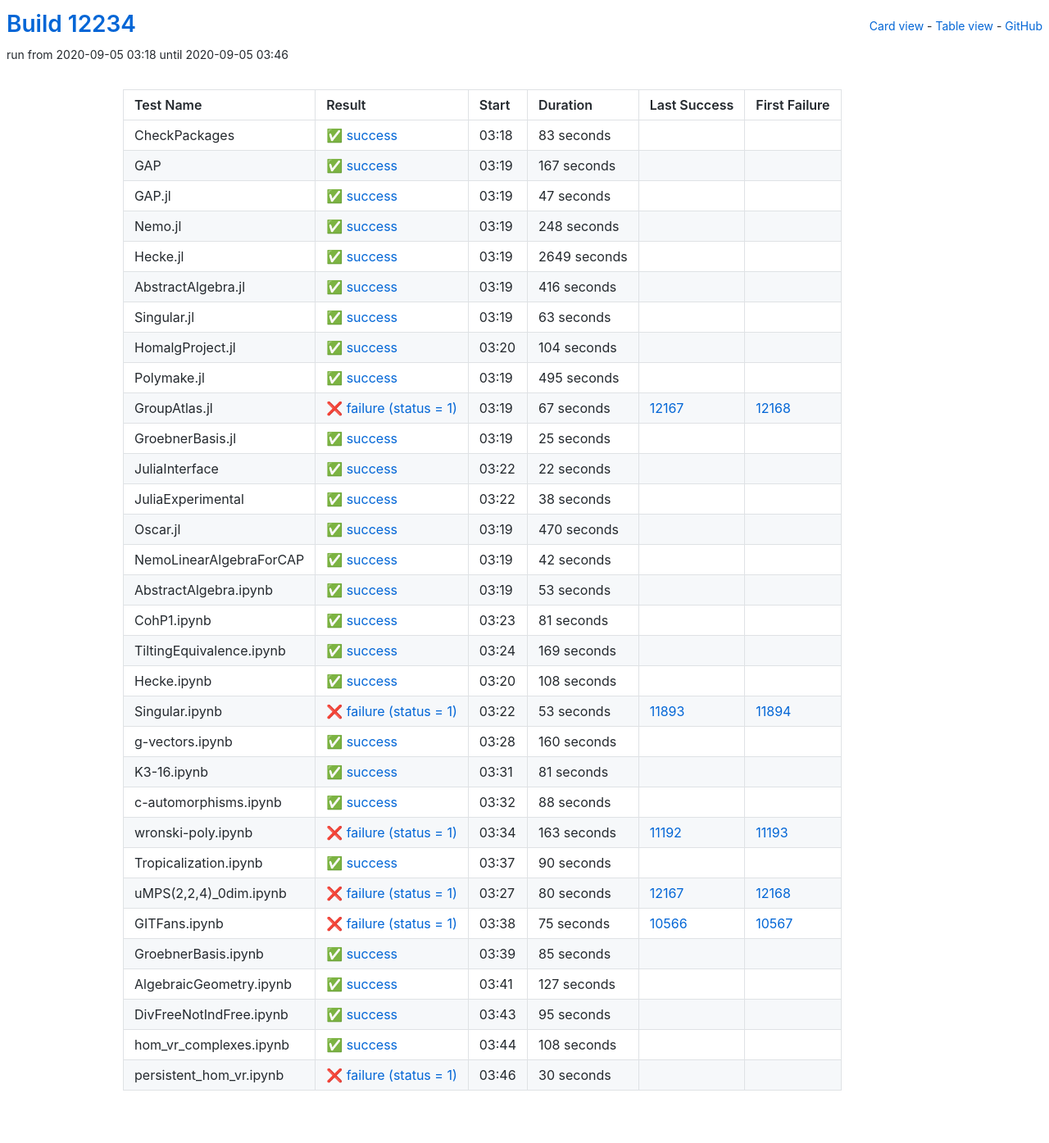
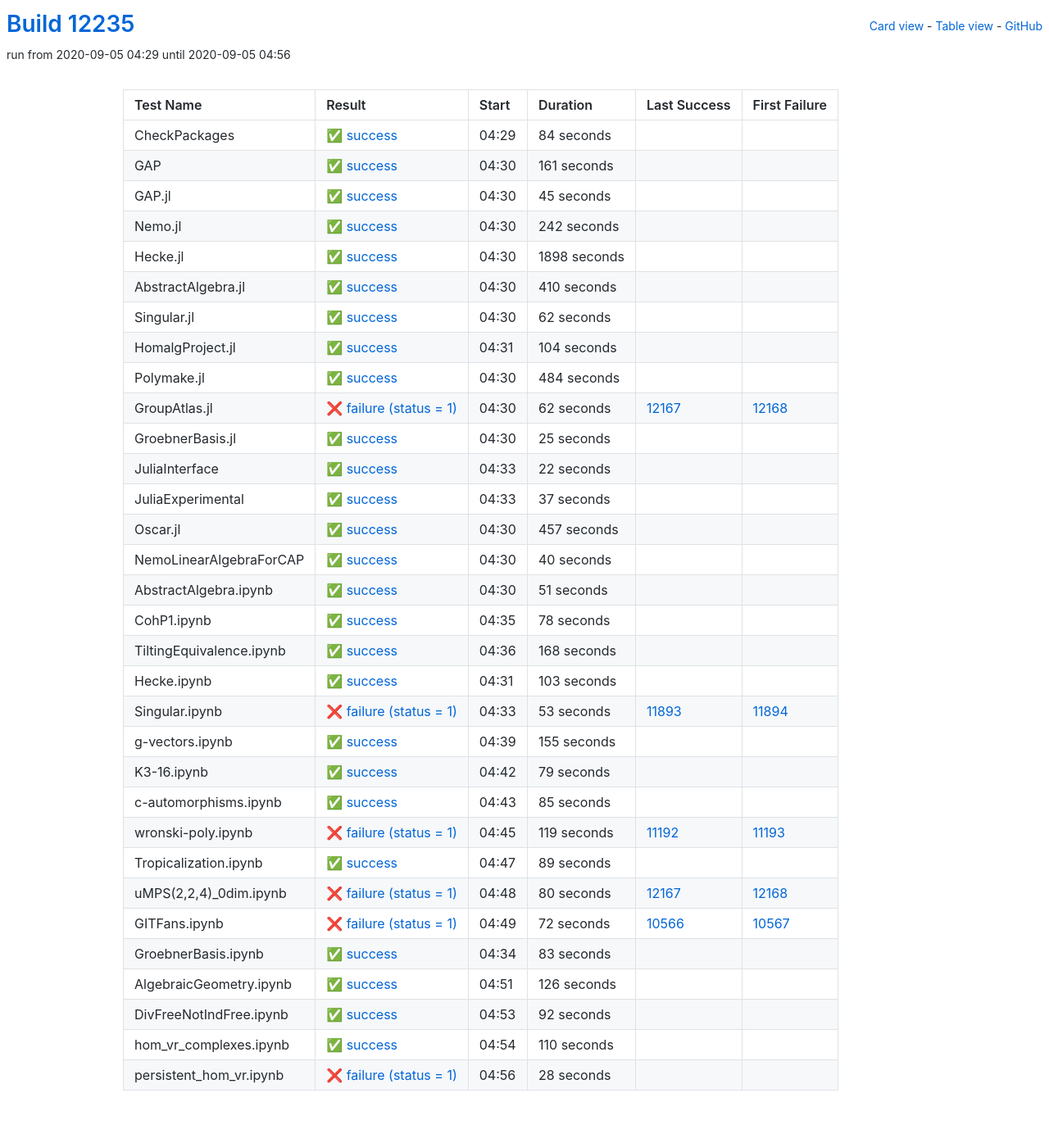
Before and after one commit to oscar-system/oscar-ci-status, a Jekyll site: the page built from table.html, in a window 1280 px wide. Shown: the whole page at 82% size. Built offline with Jekyll 4.4.1, drawn with Linux system fonts in a browser that asks for light colours.

Commit message:
Build #12235

```diff
--- a/_data/ci.yml
+++ b/_data/ci.yml
@@ -1,6 +1,6 @@
 ---
-build: 12234
-build_url: https://oscarci.mathematik.uni-kl.de/job/oscar/12234/
+build: 12235
+build_url: https://oscarci.mathematik.uni-kl.de/job/oscar/12235/
 job: oscar
 organization: oscar-system
 repo: oscar-ci-status
@@ -8,92 +8,92 @@ repourl: https://github.com/oscar-system/oscar-ci-status
 tests:
 - name: CheckPackages
   id: checkpackages
-  log: https://oscarci.mathematik.uni-kl.de/job/oscar/12234/artifact/logs/build-12234/CheckPackages.log
-  start: 2020-09-05 03:18
+  log: https://oscarci.mathematik.uni-kl.de/job/oscar/12235/artifact/logs/build-12235/CheckPackages.log
+  start: 2020-09-05 04:29
   success: true
   exitcode: 0
   status: success
-  duration: 83
+  duration: 84
   last_success: false
   last_success_url:
   first_failure: false
   first_failure_url:
 - name: GAP
   id: gap
-  log: https://oscarci.mathematik.uni-kl.de/job/oscar/12234/artifact/logs/build-12234/GAP.log
-  start: 2020-09-05 03:19
+  log: https://oscarci.mathematik.uni-kl.de/job/oscar/12235/artifact/logs/build-12235/GAP.log
+  start: 2020-09-05 04:30
   success: true
   exitcode: 0
   status: success
-  duration: 167
+  duration: 161
   last_success: false
   last_success_url:
   first_failure: false
   first_failure_url:
 - name: GAP.jl
   id: gap-jl
-  log: https://oscarci.mathematik.uni-kl.de/job/oscar/12234/artifact/logs/build-12234/GAP.jl.log
-  start: 2020-09-05 03:19
+  log: https://oscarci.mathematik.uni-kl.de/job/oscar/12235/artifact/logs/build-12235/GAP.jl.log
+  start: 2020-09-05 04:30
   success: true
   exitcode: 0
   status: success
-  duration: 47
+  duration: 45
   last_success: false
   last_success_url:
   first_failure: false
   first_failure_url:
 - name: Nemo.jl
   id: nemo-jl
-  log: https://oscarci.mathematik.uni-kl.de/job/oscar/12234/artifact/logs/build-12234/Nemo.jl.log
-  start: 2020-09-05 03:19
+  log: https://oscarci.mathematik.uni-kl.de/job/oscar/12235/artifact/logs/build-12235/Nemo.jl.log
+  start: 2020-09-05 04:30
   success: true
   exitcode: 0
   status: success
-  duration: 248
+  duration: 242
   last_success: false
   last_success_url:
   first_failure: false
   first_failure_url:
 - name: Hecke.jl
   id: hecke-jl
-  log: https://oscarci.mathematik.uni-kl.de/job/oscar/12234/artifact/logs/build-12234/Hecke.jl.log
-  start: 2020-09-05 03:19
+  log: https://oscarci.mathematik.uni-kl.de/job/oscar/12235/artifact/logs/build-12235/Hecke.jl.log
+  start: 2020-09-05 04:30
   success: true
   exitcode: 0
   status: success
-  duration: 2649
+  duration: 1898
   last_success: false
   last_success_url:
   first_failure: false
   first_failure_url:
 - name: AbstractAlgebra.jl
   id: abstractalgebra-jl
-  log: https://oscarci.mathematik.uni-kl.de/job/oscar/12234/artifact/logs/build-12234/AbstractAlgebra.jl.log
-  start: 2020-09-05 03:19
+  log: https://oscarci.mathematik.uni-kl.de/job/oscar/12235/artifact/logs/build-12235/AbstractAlgebra.jl.log
+  start: 2020-09-05 04:30
   success: true
   exitcode: 0
   status: success
-  duration: 416
+  duration: 410
   last_success: false
   last_success_url:
   first_failure: false
   first_failure_url:
 - name: Singular.jl
   id: singular-jl
-  log: https://oscarci.mathematik.uni-kl.de/job/oscar/12234/artifact/logs/build-12234/Singular.jl.log
-  start: 2020-09-05 03:19
+  log: https://oscarci.mathematik.uni-kl.de/job/oscar/12235/artifact/logs/build-12235/Singular.jl.log
+  start: 2020-09-05 04:30
   success: true
   exitcode: 0
   status: success
-  duration: 63
+  duration: 62
   last_success: false
   last_success_url:
   first_failure: false
   first_failure_url:
 - name: HomalgProject.jl
   id: homalgproject-jl
-  log: https://oscarci.mathematik.uni-kl.de/job/oscar/12234/artifact/logs/build-12234/HomalgProject.jl.log
-  start: 2020-09-05 03:20
+  log: https://oscarci.mathematik.uni-kl.de/job/oscar/12235/artifact/logs/build-12235/HomalgProject.jl.log
+  start: 2020-09-05 04:31
   success: true
   exitcode: 0
   status: success
@@ -104,32 +104,32 @@ tests:
   first_failure_url:
 - name: Polymake.jl
   id: polymake-jl
-  log: https://oscarci.mathematik.uni-kl.de/job/oscar/12234/artifact/logs/build-12234/Polymake.jl.log
-  start: 2020-09-05 03:19
+  log: https://oscarci.mathematik.uni-kl.de/job/oscar/12235/artifact/logs/build-12235/Polymake.jl.log
+  start: 2020-09-05 04:30
   success: true
   exitcode: 0
   status: success
-  duration: 495
+  duration: 484
   last_success: false
   last_success_url:
   first_failure: false
   first_failure_url:
 - name: GroupAtlas.jl
   id: groupatlas-jl
-  log: https://oscarci.mathematik.uni-kl.de/job/oscar/12234/artifact/logs/build-12234/GroupAtlas.jl.log
-  start: 2020-09-05 03:19
+  log: https://oscarci.mathematik.uni-kl.de/job/oscar/12235/artifact/logs/build-12235/GroupAtlas.jl.log
+  start: 2020-09-05 04:30
   success: false
   exitcode: 1
   status: failure
-  duration: 67
+  duration: 62
   last_success: 12167
   last_success_url: https://oscarci.mathematik.uni-kl.de/job/oscar/12167/
   first_failure: 12168
   first_failure_url: https://oscarci.mathematik.uni-kl.de/job/oscar/12168/
 - name: GroebnerBasis.jl
   id: groebnerbasis-jl
-  log: https://oscarci.mathematik.uni-kl.de/job/oscar/12234/artifact/logs/build-12234/GroebnerBasis.jl.log
-  start: 2020-09-05 03:19
+  log: https://oscarci.mathematik.uni-kl.de/job/oscar/12235/artifact/logs/build-12235/GroebnerBasis.jl.log
+  start: 2020-09-05 04:30
   success: true
   exitcode: 0
   status: success
@@ -140,8 +140,8 @@ tests:
   first_failure_url:
 - name: JuliaInterface
   id: juliainterface
-  log: https://oscarci.mathematik.uni-kl.de/job/oscar/12234/artifact/logs/build-12234/JuliaInterface.log
-  start: 2020-09-05 03:22
+  log: https://oscarci.mathematik.uni-kl.de/job/oscar/12235/artifact/logs/build-12235/JuliaInterface.log
+  start: 2020-09-05 04:33
   success: true
   exitcode: 0
   status: success
@@ -152,92 +152,92 @@ tests:
   first_failure_url:
 - name: JuliaExperimental
   id: juliaexperimental
-  log: https://oscarci.mathematik.uni-kl.de/job/oscar/12234/artifact/logs/build-12234/JuliaExperimental.log
-  start: 2020-09-05 03:22
+  log: https://oscarci.mathematik.uni-kl.de/job/oscar/12235/artifact/logs/build-12235/JuliaExperimental.log
+  start: 2020-09-05 04:33
   success: true
   exitcode: 0
   status: success
-  duration: 38
+  duration: 37
   last_success: false
   last_success_url:
   first_failure: false
   first_failure_url:
 - name: Oscar.jl
   id: oscar-jl
-  log: https://oscarci.mathematik.uni-kl.de/job/oscar/12234/artifact/logs/build-12234/Oscar.jl.log
-  start: 2020-09-05 03:19
+  log: https://oscarci.mathematik.uni-kl.de/job/oscar/12235/artifact/logs/build-12235/Oscar.jl.log
+  start: 2020-09-05 04:30
   success: true
   exitcode: 0
   status: success
-  duration: 470
+  duration: 457
   last_success: false
   last_success_url:
   first_failure: false
   first_failure_url:
 - name: NemoLinearAlgebraForCAP
   id: nemolinearalgebraforcap
-  log: https://oscarci.mathematik.uni-kl.de/job/oscar/12234/artifact/logs/build-12234/NemoLinearAlgebraForCAP.log
-  start: 2020-09-05 03:19
+  log: https://oscarci.mathematik.uni-kl.de/job/oscar/12235/artifact/logs/build-12235/NemoLinearAlgebraForCAP.log
+  start: 2020-09-05 04:30
   success: true
   exitcode: 0
   status: success
-  duration: 42
+  duration: 40
   last_success: false
   last_success_url:
   first_failure: false
   first_failure_url:
 - name: AbstractAlgebra.ipynb
   id: abstractalgebra-ipynb
-  log: https://oscarci.mathematik.uni-kl.de/job/oscar/12234/artifact/logs/build-12234/AbstractAlgebra.ipynb.log
-  start: 2020-09-05 03:19
+  log: https://oscarci.mathematik.uni-kl.de/job/oscar/12235/artifact/logs/build-12235/AbstractAlgebra.ipynb.log
+  start: 2020-09-05 04:30
   success: true
   exitcode: 0
   status: success
-  duration: 53
+  duration: 51
   last_success: false
   last_success_url:
   first_failure: false
   first_failure_url:
 - name: CohP1.ipynb
   id: cohp1-ipynb
-  log: https://oscarci.mathematik.uni-kl.de/job/oscar/12234/artifact/logs/build-12234/CohP1.ipynb.log
-  start: 2020-09-05 03:23
+  log: https://oscarci.mathematik.uni-kl.de/job/oscar/12235/artifact/logs/build-12235/CohP1.ipynb.log
+  start: 2020-09-05 04:35
   success: true
   exitcode: 0
   status: success
-  duration: 81
+  duration: 78
   last_success: false
   last_success_url:
   first_failure: false
   first_failure_url:
 - name: TiltingEquivalence.ipynb
   id: tiltingequivalence-ipynb
-  log: https://oscarci.mathematik.uni-kl.de/job/oscar/12234/artifact/logs/build-12234/TiltingEquivalence.ipynb.log
-  start: 2020-09-05 03:24
+  log: https://oscarci.mathematik.uni-kl.de/job/oscar/12235/artifact/logs/build-12235/TiltingEquivalence.ipynb.log
+  start: 2020-09-05 04:36
   success: true
   exitcode: 0
   status: success
-  duration: 169
+  duration: 168
   last_success: false
   last_success_url:
   first_failure: false
   first_failure_url:
 - name: Hecke.ipynb
   id: hecke-ipynb
-  log: https://oscarci.mathematik.uni-kl.de/job/oscar/12234/artifact/logs/build-12234/Hecke.ipynb.log
-  start: 2020-09-05 03:20
+  log: https://oscarci.mathematik.uni-kl.de/job/oscar/12235/artifact/logs/build-12235/Hecke.ipynb.log
+  start: 2020-09-05 04:31
   success: true
   exitcode: 0
   status: success
-  duration: 108
+  duration: 103
   last_success: false
   last_success_url:
   first_failure: false
   first_failure_url:
 - name: Singular.ipynb
   id: singular-ipynb
-  log: https://oscarci.mathematik.uni-kl.de/job/oscar/12234/artifact/logs/build-12234/Singular.ipynb.log
-  start: 2020-09-05 03:22
+  log: https://oscarci.mathematik.uni-kl.de/job/oscar/12235/artifact/logs/build-12235/Singular.ipynb.log
+  start: 2020-09-05 04:33
   success: false
   exitcode: 1
   status: failure
@@ -248,68 +248,68 @@ tests:
   first_failure_url: https://oscarci.mathematik.uni-kl.de/job/oscar/11894/
 - name: g-vectors.ipynb
   id: g-vectors-ipynb
-  log: https://oscarci.mathematik.uni-kl.de/job/oscar/12234/artifact/logs/build-12234/g-vectors.ipynb.log
-  start: 2020-09-05 03:28
+  log: https://oscarci.mathematik.uni-kl.de/job/oscar/12235/artifact/logs/build-12235/g-vectors.ipynb.log
+  start: 2020-09-05 04:39
   success: true
   exitcode: 0
   status: success
-  duration: 160
+  duration: 155
   last_success: false
   last_success_url:
   first_failure: false
   first_failure_url:
 - name: K3-16.ipynb
   id: k3-16-ipynb
-  log: https://oscarci.mathematik.uni-kl.de/job/oscar/12234/artifact/logs/build-12234/K3-16.ipynb.log
-  start: 2020-09-05 03:31
+  log: https://oscarci.mathematik.uni-kl.de/job/oscar/12235/artifact/logs/build-12235/K3-16.ipynb.log
+  start: 2020-09-05 04:42
   success: true
   exitcode: 0
   status: success
-  duration: 81
+  duration: 79
   last_success: false
   last_success_url:
   first_failure: false
   first_failure_url:
 - name: c-automorphisms.ipynb
   id: c-automorphisms-ipynb
-  log: https://oscarci.mathematik.uni-kl.de/job/oscar/12234/artifact/logs/build-12234/c-automorphisms.ipynb.log
-  start: 2020-09-05 03:32
+  log: https://oscarci.mathematik.uni-kl.de/job/oscar/12235/artifact/logs/build-12235/c-automorphisms.ipynb.log
+  start: 2020-09-05 04:43
   success: true
   exitcode: 0
   status: success
-  duration: 88
+  duration: 85
   last_success: false
   last_success_url:
   first_failure: false
   first_failure_url:
 - name: wronski-poly.ipynb
   id: wronski-poly-ipynb
-  log: https://oscarci.mathematik.uni-kl.de/job/oscar/12234/artifact/logs/build-12234/wronski-poly.ipynb.log
-  start: 2020-09-05 03:34
+  log: https://oscarci.mathematik.uni-kl.de/job/oscar/12235/artifact/logs/build-12235/wronski-poly.ipynb.log
+  start: 2020-09-05 04:45
   success: false
   exitcode: 1
   status: failure
-  duration: 163
+  duration: 119
   last_success: 11192
   last_success_url: https://oscarci.mathematik.uni-kl.de/job/oscar/11192/
   first_failure: 11193
   first_failure_url: https://oscarci.mathematik.uni-kl.de/job/oscar/11193/
 - name: Tropicalization.ipynb
   id: tropicalization-ipynb
-  log: https://oscarci.mathematik.uni-kl.de/job/oscar/12234/artifact/logs/build-12234/Tropicalization.ipynb.log
-  start: 2020-09-05 03:37
+  log: https://oscarci.mathematik.uni-kl.de/job/oscar/12235/artifact/logs/build-12235/Tropicalization.ipynb.log
+  start: 2020-09-05 04:47
   success: true
   exitcode: 0
   status: success
-  duration: 90
+  duration: 89
   last_success: false
   last_success_url:
   first_failure: false
   first_failure_url:
 - name: uMPS(2,2,4)_0dim.ipynb
   id: umps-2-2-4-0dim-ipynb
-  log: https://oscarci.mathematik.uni-kl.de/job/oscar/12234/artifact/logs/build-12234/uMPS-2-2-4-_0dim.ipynb.log
-  start: 2020-09-05 03:27
+  log: https://oscarci.mathematik.uni-kl.de/job/oscar/12235/artifact/logs/build-12235/uMPS-2-2-4-_0dim.ipynb.log
+  start: 2020-09-05 04:48
   success: false
   exitcode: 1
   status: failure
@@ -320,72 +320,72 @@ tests:
   first_failure_url: https://oscarci.mathematik.uni-kl.de/job/oscar/12168/
 - name: GITFans.ipynb
   id: gitfans-ipynb
-  log: https://oscarci.mathematik.uni-kl.de/job/oscar/12234/artifact/logs/build-12234/GITFans.ipynb.log
-  start: 2020-09-05 03:38
+  log: https://oscarci.mathematik.uni-kl.de/job/oscar/12235/artifact/logs/build-12235/GITFans.ipynb.log
+  start: 2020-09-05 04:49
   success: false
   exitcode: 1
   status: failure
-  duration: 75
+  duration: 72
   last_success: 10566
   last_success_url: https://oscarci.mathematik.uni-kl.de/job/oscar/10566/
   first_failure: 10567
   first_failure_url: https://oscarci.mathematik.uni-kl.de/job/oscar/10567/
 - name: GroebnerBasis.ipynb
   id: groebnerbasis-ipynb
-  log: https://oscarci.mathematik.uni-kl.de/job/oscar/12234/artifact/logs/build-12234/GroebnerBasis.ipynb.log
-  start: 2020-09-05 03:39
+  log: https://oscarci.mathematik.uni-kl.de/job/oscar/12235/artifact/logs/build-12235/GroebnerBasis.ipynb.log
+  start: 2020-09-05 04:34
   success: true
   exitcode: 0
   status: success
-  duration: 85
+  duration: 83
   last_success: false
   last_success_url:
   first_failure: false
   first_failure_url:
 - name: AlgebraicGeometry.ipynb
   id: algebraicgeometry-ipynb
-  log: https://oscarci.mathematik.uni-kl.de/job/oscar/12234/artifact/logs/build-12234/AlgebraicGeometry.ipynb.log
-  start: 2020-09-05 03:41
+  log: https://oscarci.mathematik.uni-kl.de/job/oscar/12235/artifact/logs/build-12235/AlgebraicGeometry.ipynb.log
+  start: 2020-09-05 04:51
   success: true
   exitcode: 0
   status: success
-  duration: 127
+  duration: 126
   last_success: false
   last_success_url:
   first_failure: false
   first_failure_url:
 - name: DivFreeNotIndFree.ipynb
   id: divfreenotindfree-ipynb
-  log: https://oscarci.mathematik.uni-kl.de/job/oscar/12234/artifact/logs/build-12234/DivFreeNotIndFree.ipynb.log
-  start: 2020-09-05 03:43
+  log: https://oscarci.mathematik.uni-kl.de/job/oscar/12235/artifact/logs/build-12235/DivFreeNotIndFree.ipynb.log
+  start: 2020-09-05 04:53
   success: true
   exitcode: 0
   status: success
-  duration: 95
+  duration: 92
   last_success: false
   last_success_url:
   first_failure: false
   first_failure_url:
 - name: hom_vr_complexes.ipynb
   id: hom-vr-complexes-ipynb
-  log: https://oscarci.mathematik.uni-kl.de/job/oscar/12234/artifact/logs/build-12234/hom_vr_complexes.ipynb.log
-  start: 2020-09-05 03:44
+  log: https://oscarci.mathematik.uni-kl.de/job/oscar/12235/artifact/logs/build-12235/hom_vr_complexes.ipynb.log
+  start: 2020-09-05 04:54
   success: true
   exitcode: 0
   status: success
-  duration: 108
+  duration: 110
   last_success: false
   last_success_url:
   first_failure: false
   first_failure_url:
 - name: persistent_hom_vr.ipynb
   id: persistent-hom-vr-ipynb
-  log: https://oscarci.mathematik.uni-kl.de/job/oscar/12234/artifact/logs/build-12234/persistent_hom_vr.ipynb.log
-  start: 2020-09-05 03:46
+  log: https://oscarci.mathematik.uni-kl.de/job/oscar/12235/artifact/logs/build-12235/persistent_hom_vr.ipynb.log
+  start: 2020-09-05 04:56
   success: false
   exitcode: 1
   status: failure
-  duration: 30
+  duration: 28
   last_success: false
   last_success_url:
   first_failure: false
```
Also changed, not shown: README.md.
